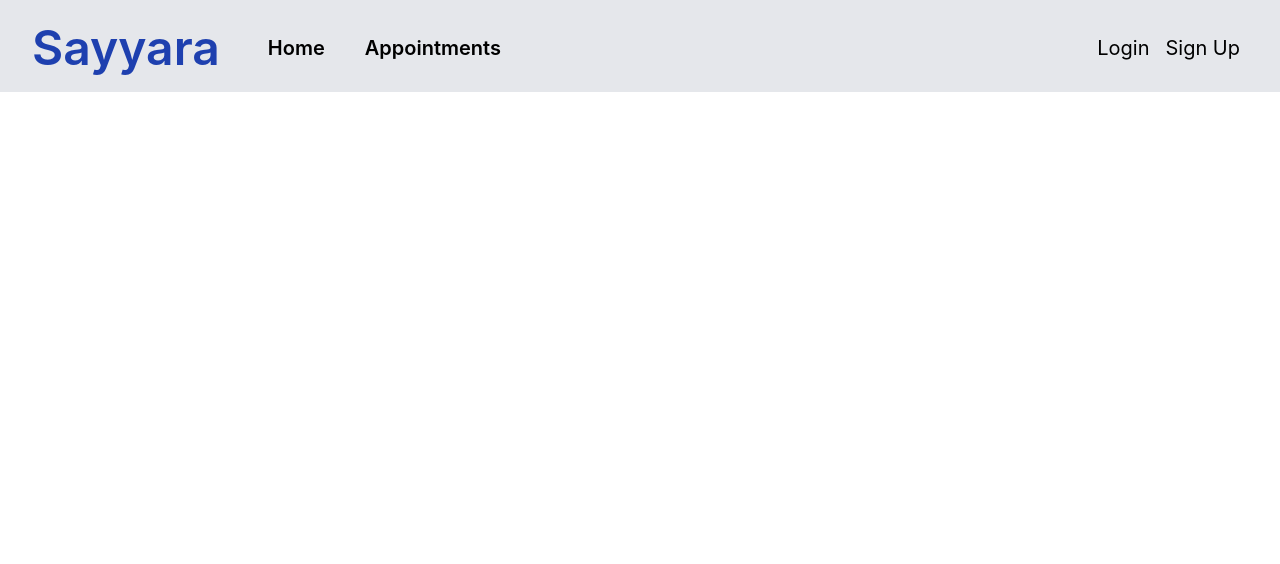
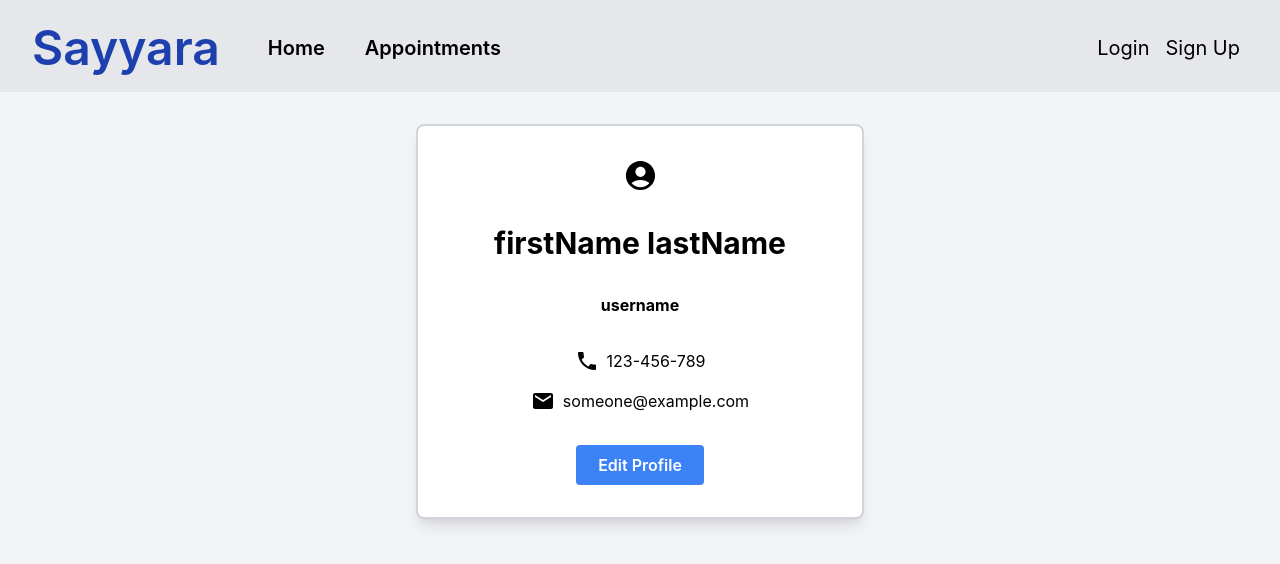
Before and after one commit to csc301-fall-2022/team-project-16-sayyara-m, a React (Create React App) app in the folder frontend/: page /profile in a window 1280 px wide. Shown: the top 564 px of the page. Built offline with nearby package versions, Linux system fonts and the light colour scheme.

Commit message:
Display user info in profile page

```diff
--- a/frontend/src/components/ProfileDropdown.tsx
+++ b/frontend/src/components/ProfileDropdown.tsx
@@ -33,10 +33,10 @@ const ProfileDropdown = () => {
                 }}
             >
                 <Link to='/profile' style={{ textDecoration: 'none' }}>
-                    <MenuItem>Profile</MenuItem>
+                    <MenuItem onClick={handleClose}>Profile</MenuItem>
                 </Link>
                 <Link to='/' style={{ textDecoration: 'none' }}>
-                    <MenuItem>Log out</MenuItem>
+                    <MenuItem onClick={handleClose}>Log out</MenuItem>
                 </Link>
             </Menu>
         </div>
--- a/frontend/src/pages/Profile.tsx
+++ b/frontend/src/pages/Profile.tsx
@@ -1,8 +1,62 @@
-import React from "react";
+import AccountCircle from "@mui/icons-material/AccountCircle";
+import PhoneIcon from '@mui/icons-material/Phone';
+import EmailIcon from '@mui/icons-material/Email';
+import React, { useState } from "react";
 
 const Profile = () => {
+
+    const [isEditing, setEditing] = useState<boolean>(false)
+
     return (
-        <div className="">
+        <div className='flex w-screen h-screen justify-center flex-wrap bg-gray-100 px-8 pt-8'>
+            <div className='flex flex-wrap h-full max-w-md min-w-[330px] w-full'>
+                <div className='w-full h-min border-2 border-gray-300 rounded-lg shadow-lg bg-white'>
+                    {!isEditing ?
+                        <div className='mx-8'>
+                            <div className='flex justify-center my-8'>
+                                <AccountCircle fontSize="large" />
+                            </div>
+                            <div className='flex justify-center my-8'>
+                                { /* TODO: Fetch firstName and lastName of user from server */ }
+                                <label className='text-3xl font-bold'>firstName lastName</label>
+                            </div>
+                            <div className='flex justify-center my-8'>
+                                { /* TODO: Fetch username of user from server */ }
+                                <label className='text-1xl font-bold'>username</label>
+                            </div>
+                            <div className='flex justify-center mt-8'>
+                                <PhoneIcon className="mx-1" />
+                                { /* TODO: Fetch phoneNumber of user from server */ }
+                                <label className='text-1m mx-1'>123-456-789</label>
+                            </div>
+                            <div className='flex justify-center mt-4 mb-8'>
+                                <EmailIcon className="mx-1" />
+                                { /* TODO: Fetch email of user from server */ }
+                                <label className='text-1m mx-1'>someone@example.com</label>
+                            </div>
+                            <div className='flex justify-center mt-4 mb-8'>
+                                <button className="transition duration-100 ease-in-out w-32 bg-blue-500 hover:bg-blue-700 text-white
+                                font-semibold py-2 px-4 rounded focus:outline-none focus:shadow-outline" type="button" onClick={() => setEditing(true)}>
+                                    Edit Profile
+                                </button>
+                            </div>
+                        </div>
+                        :
+                        <div className="mx-8">
+                            <div className='flex justify-evenly mt-4 mb-8'>
+                                <button className="transition duration-100 ease-in-out w-32 bg-white-500 hover:bg-white-700 text-blue
+                                font-semibold py-2 px-4 rounded border border-black" type="button" onClick={() => setEditing(false)}>
+                                    Cancel
+                                </button>
+                                <button className="transition duration-100 ease-in-out w-32 bg-blue-500 hover:bg-blue-700 text-white
+                                font-semibold py-2 px-4 rounded focus:outline-none focus:shadow-outline" type="button" onClick={() => setEditing(false)}>
+                                    Save
+                                </button>
+                            </div>
+                        </div>
+                    }
+                </div>
+            </div>
         </div>
     )
 }
```
